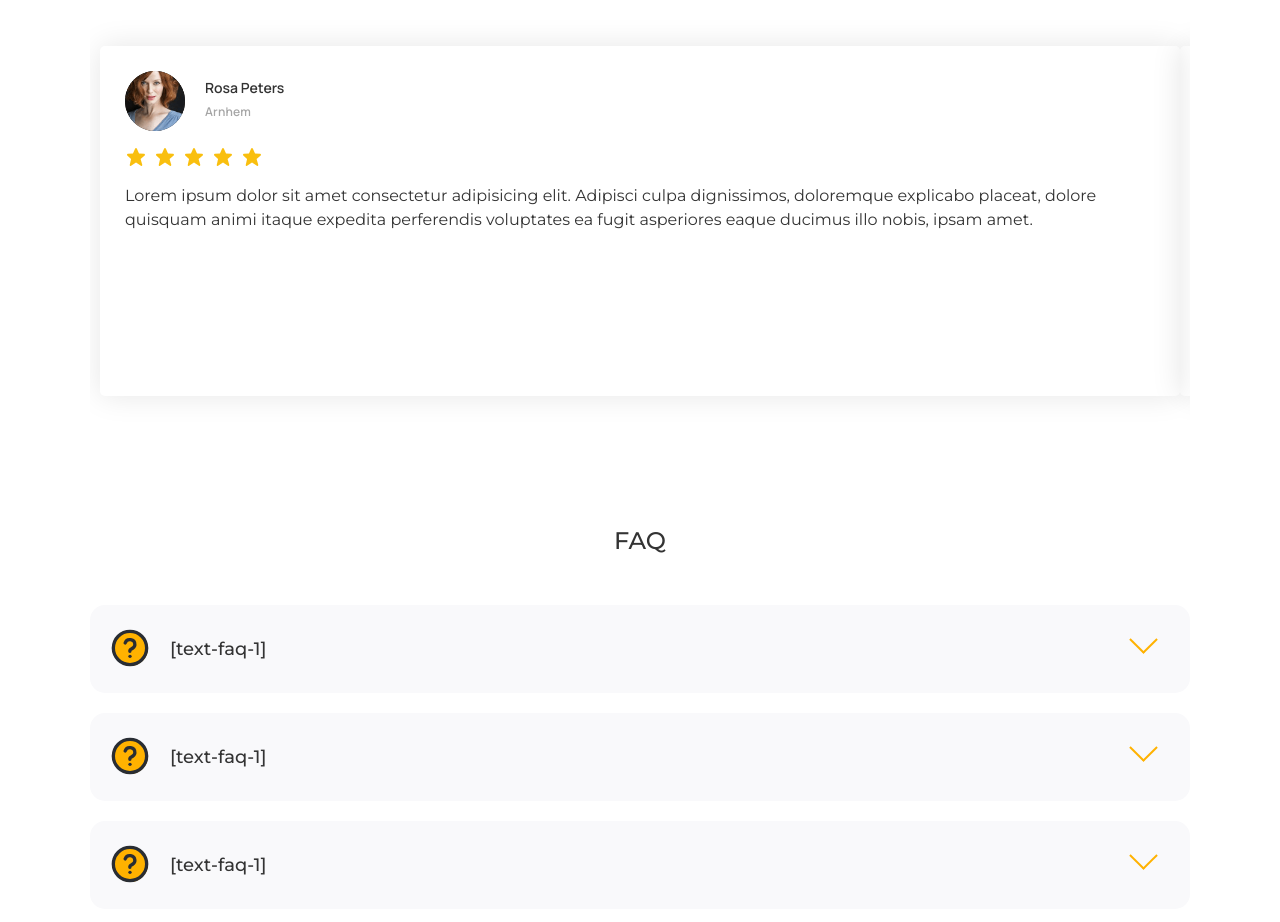
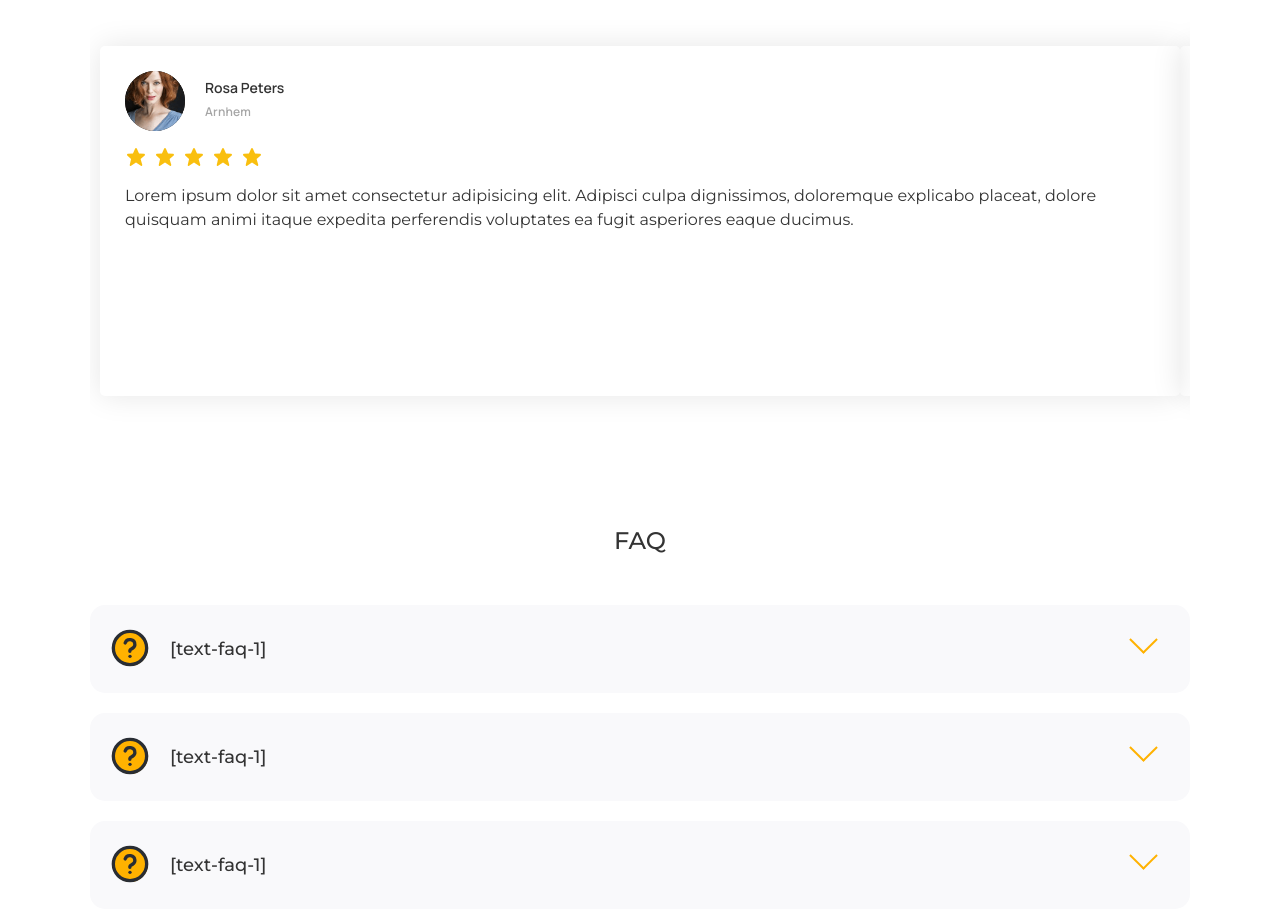
Before and after one commit to evgeny-dyakov/slotenmaker, a plain HTML site: page index.html in a window 1280 px wide. Shown: the part 3460-4382 px from the top of the page. Drawn offline with nearby package versions, Linux system fonts and the light colour scheme.

Commit message:
second commit

```diff
--- a/index.html
+++ b/index.html
@@ -243,7 +243,7 @@
               </div>
               <p class="reviews__person">Rosa Peters</p>
               <p class="reviews__from">Arnhem</p>
-              <p class="reviews__message">Lorem ipsum dolor sit amet consectetur adipisicing elit. Adipisci culpa dignissimos, doloremque explicabo placeat, dolore quisquam animi itaque expedita perferendis voluptates ea fugit asperiores eaque ducimus illo nobis, ipsam amet.</p>
+              <p class="reviews__message">Lorem ipsum dolor sit amet consectetur adipisicing elit. Adipisci culpa dignissimos, doloremque explicabo placeat, dolore quisquam animi itaque expedita perferendis voluptates ea fugit asperiores eaque ducimus.</p>
             </div>
             <div class="swiper-slide reviews__slide">
               <div class="reviews__avatar">
@@ -251,7 +251,7 @@
               </div>
               <p class="reviews__person">Karel Bos</p>
               <p class="reviews__from">Amsterdam</p>
-              <p class="reviews__message">Lorem ipsum dolor sit amet consectetur adipisicing elit. Adipisci culpa dignissimos, doloremque explicabo placeat, dolore quisquam animi itaque expedita perferendis voluptates ea fugit asperiores eaque ducimus illo nobis, ipsam amet.</p>
+              <p class="reviews__message">Lorem ipsum dolor sit amet consectetur adipisicing elit. Adipisci culpa dignissimos, doloremque explicabo placeat, dolore quisquam animi itaque expedita perferendis voluptates ea fugit asperiores eaque ducimus.</p>
             </div>
             <div class="swiper-slide reviews__slide">
               <div class="reviews__avatar">
@@ -259,7 +259,7 @@
               </div>
               <p class="reviews__person">Johanna Jansen</p>
               <p class="reviews__from">Den Haag</p>
-              <p class="reviews__message">Lorem ipsum dolor sit amet consectetur adipisicing elit. Adipisci culpa dignissimos, doloremque explicabo placeat, dolore quisquam animi itaque expedita perferendis voluptates ea fugit asperiores eaque ducimus illo nobis, ipsam amet.</p>
+              <p class="reviews__message">Lorem ipsum dolor sit amet consectetur adipisicing elit. Adipisci culpa dignissimos, doloremque explicabo placeat, dolore quisquam animi itaque expedita perferendis voluptates ea fugit asperiores eaque ducimus.</p>
             </div>
             <div class="swiper-slide reviews__slide">
               <div class="reviews__avatar">
@@ -267,7 +267,7 @@
               </div>
               <p class="reviews__person">Nele Devos</p>
               <p class="reviews__from">Amersfoort</p>
-              <p class="reviews__message">Lorem ipsum dolor sit amet consectetur adipisicing elit. Adipisci culpa dignissimos, doloremque explicabo placeat, dolore quisquam animi itaque expedita perferendis voluptates ea fugit asperiores eaque ducimus illo nobis, ipsam amet.</p>
+              <p class="reviews__message">Lorem ipsum dolor sit amet consectetur adipisicing elit. Adipisci culpa dignissimos, doloremque explicabo placeat, dolore quisquam animi itaque expedita perferendis voluptates ea fugit asperiores eaque ducimus.</p>
             </div>
           </div>
 
```
